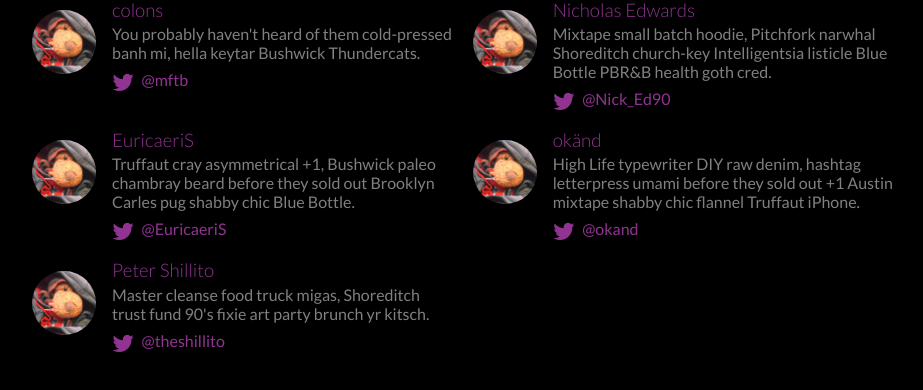
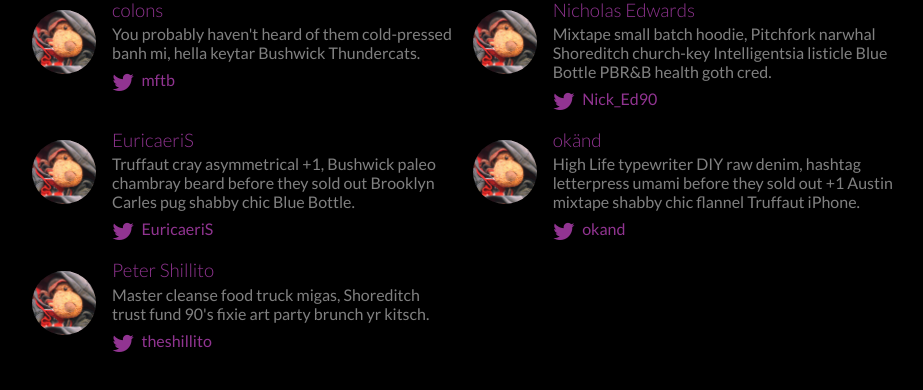
Before and after one commit to very-scary-scenario/vscary.co, a plain HTML site: page index.html in a window 1280 px wide. Shown: the part 366-756 px from the top of the page, without its empty margins (176-1099 px from the left). Drawn offline with nearby package versions, Linux system fonts and the light colour scheme; files that its build step writes are made by us from their sources.

Commit message:
Fuck your @s

```diff
--- a/index.html
+++ b/index.html
@@ -51,7 +51,7 @@
           </p>
 
           <ul class="contact">
-            <li><a href="https://twitter.com/mftb"><span class="fa fa-twitter"></span>@mftb</a></li>
+            <li><a href="https://twitter.com/mftb"><span class="fa fa-twitter"></span>mftb</a></li>
           </ul>
         </li>
 
@@ -63,7 +63,7 @@
           </p>
 
           <ul class="contact">
-            <li><a href="https://twitter.com/Nick_Ed90"><span class="fa fa-twitter"></span>@Nick_Ed90</a></li>
+            <li><a href="https://twitter.com/Nick_Ed90"><span class="fa fa-twitter"></span>Nick_Ed90</a></li>
           </ul>
         </li>
 
@@ -75,7 +75,7 @@
           </p>
 
           <ul class="contact">
-            <li><a href="https://twitter.com/EuricaeriS"><span class="fa fa-twitter"></span>@EuricaeriS</a></li>
+            <li><a href="https://twitter.com/EuricaeriS"><span class="fa fa-twitter"></span>EuricaeriS</a></li>
           </ul>
         </li>
 
@@ -87,7 +87,7 @@
           </p>
 
           <ul class="contact">
-            <li><a href="https://twitter.com/okand"><span class="fa fa-twitter"></span>@okand</a></li>
+            <li><a href="https://twitter.com/okand"><span class="fa fa-twitter"></span>okand</a></li>
           </ul>
         </li>
 
@@ -99,7 +99,7 @@
           </p>
 
           <ul class="contact">
-            <li><a href="https://twitter.com/theshillito"><span class="fa fa-twitter"></span>@theshillito</a></li>
+            <li><a href="https://twitter.com/theshillito"><span class="fa fa-twitter"></span>theshillito</a></li>
           </ul>
         </li>
       </ul>
```
